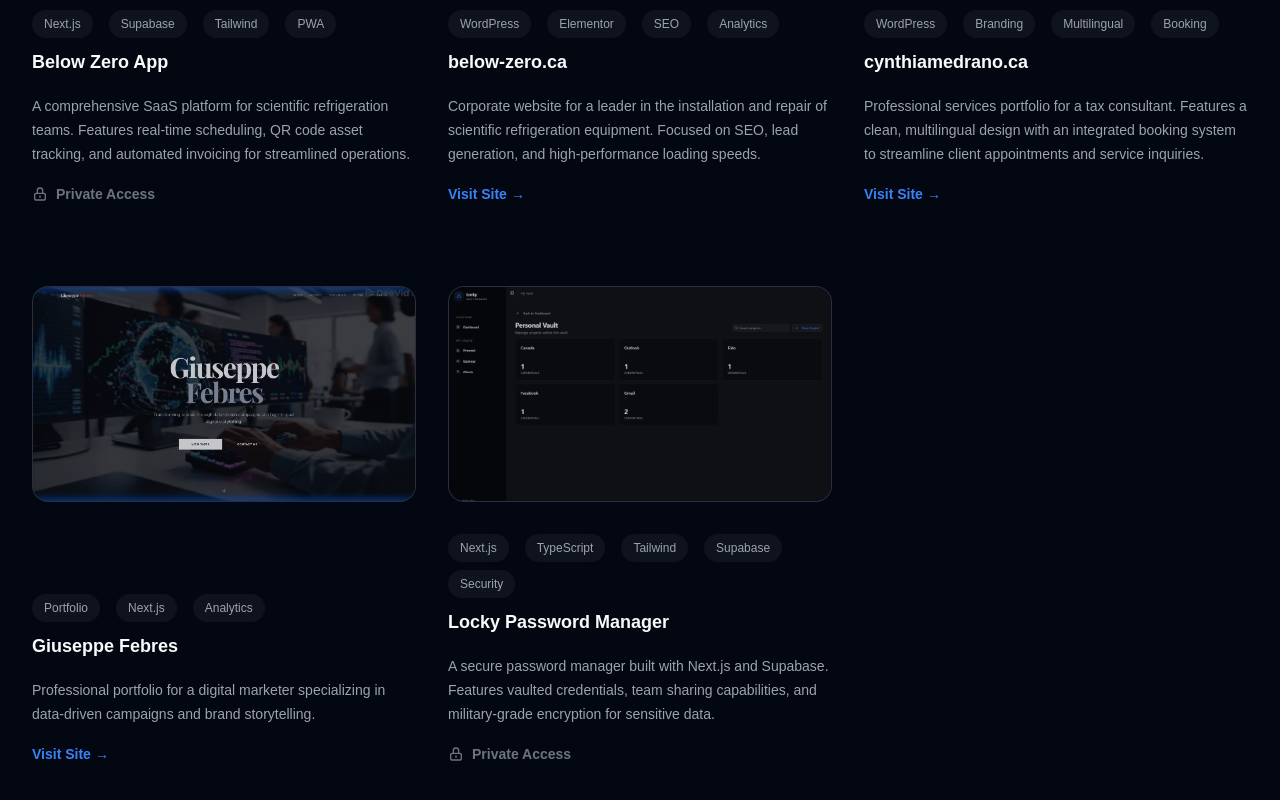
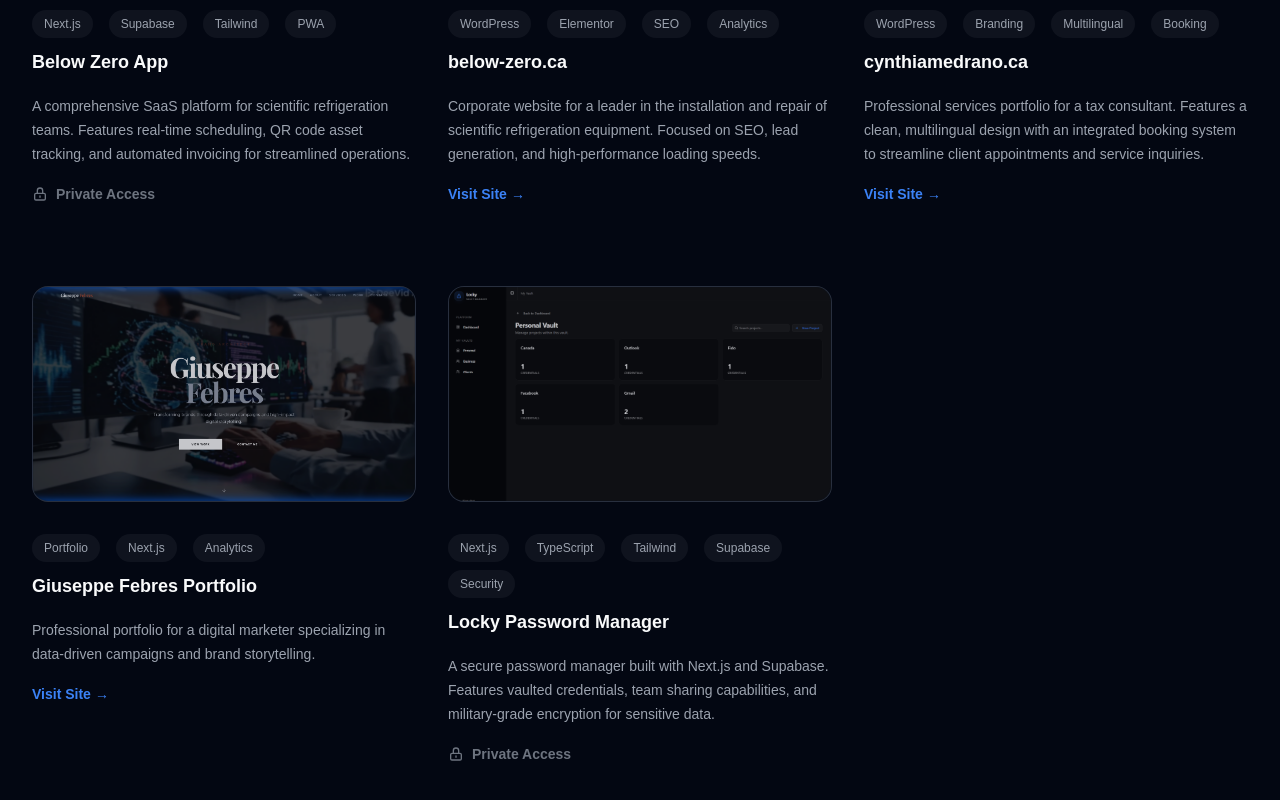
Before and after one commit to jesussalinasdev/jsalinas-dev, a Next.js app: page /en in a window 1280 px wide. Shown: the part 3883-4683 px from the top of the page. Built offline with nearby package versions, Linux system fonts and the light colour scheme.

Commit message:
fix: remove justify-between to fix spacing gap, update title

```diff
--- a/messages/en.json
+++ b/messages/en.json
@@ -87,7 +87,7 @@
                 "description": "Professional services portfolio for a tax consultant. Features a clean, multilingual design with an integrated booking system to streamline client appointments and service inquiries."
             },
             "giuseppe_febres": {
-                "title": "Giuseppe Febres",
+                "title": "Giuseppe Febres Portfolio",
                 "description": "Professional portfolio for a digital marketer specializing in data-driven campaigns and brand storytelling."
             },
             "locky": {
--- a/messages/es.json
+++ b/messages/es.json
@@ -87,7 +87,7 @@
                 "description": "Portafolio de servicios profesionales para consultora fiscal. Presenta un diseño limpio y multilingüe con sistema de reservas integrado para agilizar citas y consultas de clientes."
             },
             "giuseppe_febres": {
-                "title": "Giuseppe Febres",
+                "title": "Giuseppe Febres Portfolio",
                 "description": "Portafolio profesional para un marketer digital especializado en campañas basadas en datos y narrativa de marca."
             },
             "locky": {
--- a/src/components/sections/Portfolio.tsx
+++ b/src/components/sections/Portfolio.tsx
@@ -63,7 +63,7 @@ export function Portfolio() {
 
                 <div className="mx-auto mt-16 grid max-w-2xl grid-cols-1 gap-x-8 gap-y-20 lg:mx-0 lg:max-w-none lg:grid-cols-3">
                     {projects.map((project) => (
-                        <article key={project.title} className="flex flex-col items-start justify-between group">
+                        <article key={project.title} className="flex flex-col items-start group">
                             <div className="relative w-full aspect-[16/9] overflow-hidden rounded-2xl bg-gray-900 border border-white/10">
                                 <img
                                     src={project.image}
```
